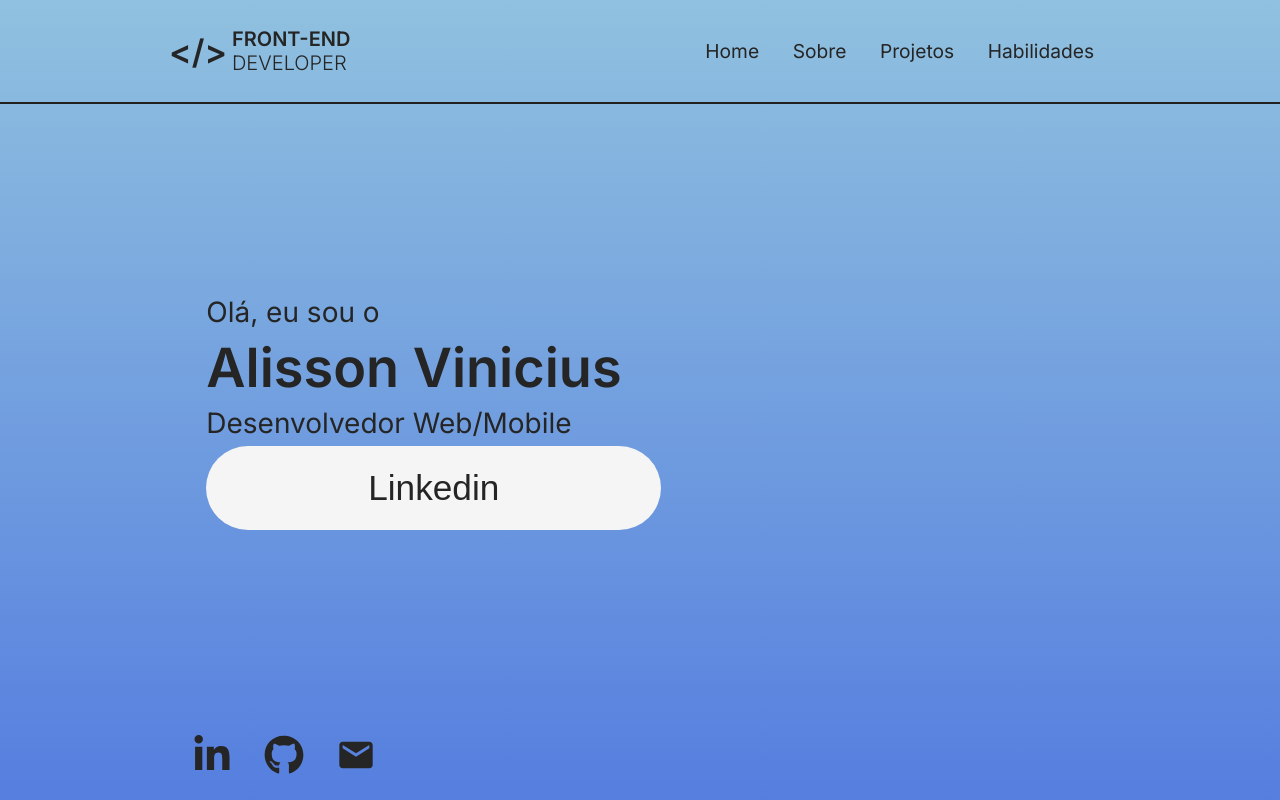
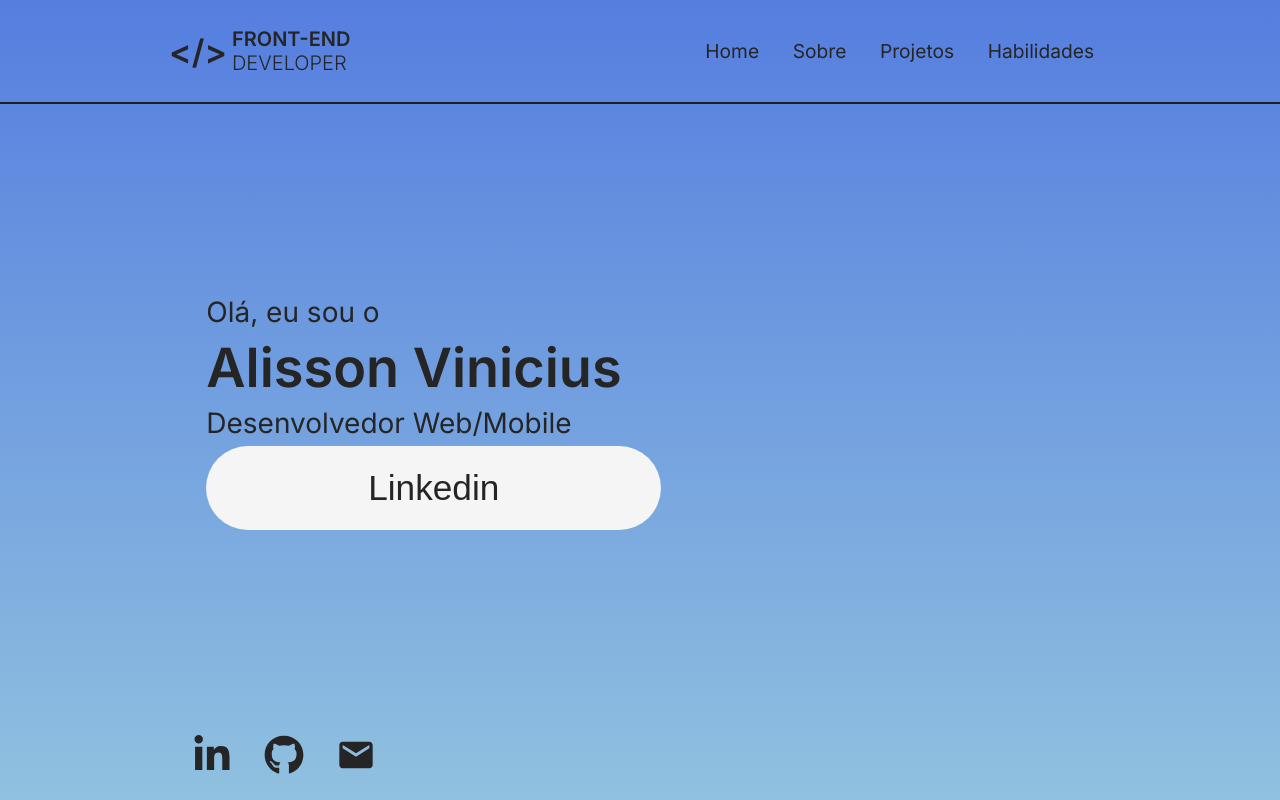
Before and after one commit to alisson2014/site-pessoal, a React (Create React App) app: page / in a window 1280 px wide. Built offline with nearby package versions, Linux system fonts and the light colour scheme; no server answers.

Commit message:
style: modifiquei o bg

```diff
--- a/src/globalStyles.ts
+++ b/src/globalStyles.ts
@@ -10,7 +10,7 @@ export const ResetCss = createGlobalStyle`
   html, body {
       animation: fadeIn 0.8s both;
       font-family: "Inter", sans-serif;
-      background: linear-gradient(#90c1df, #557edf);
+      background: linear-gradient(#557edf, #90c1df);
     }
 
   body * {
```
